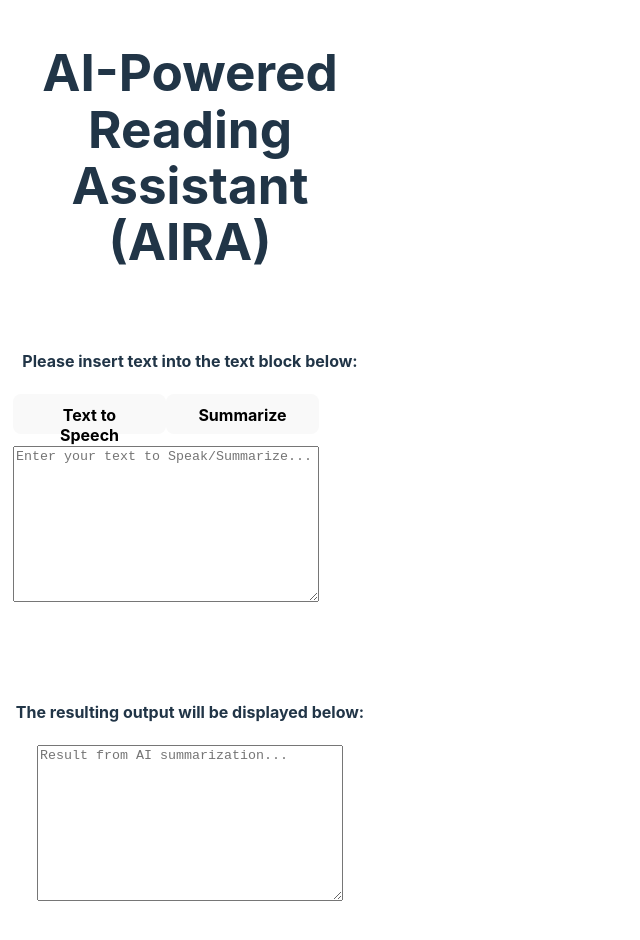
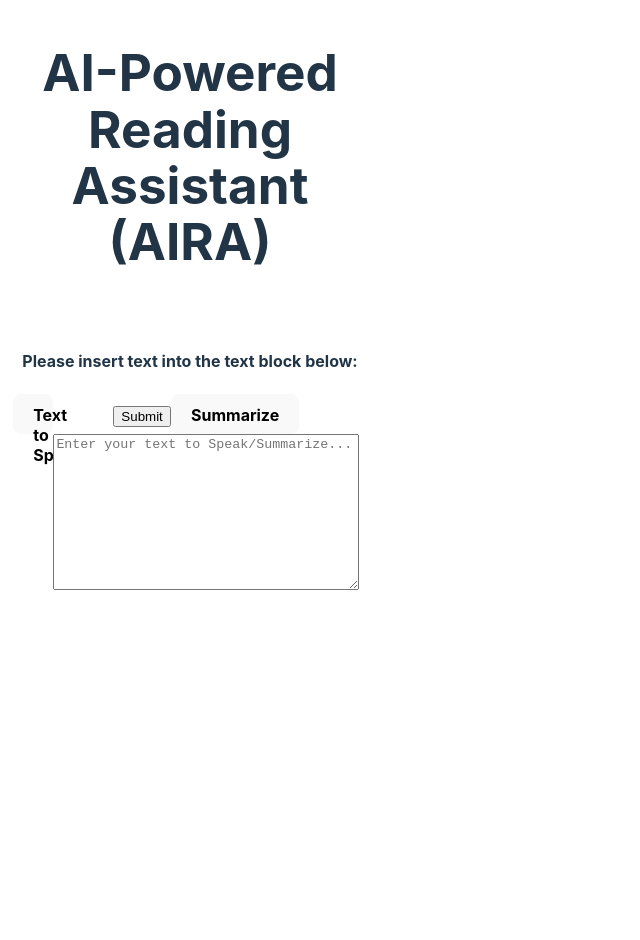
Before and after one commit to dasanchez981/fall23eecs495-ai-reading-assistant, a React (Vite) app in the folder ai-reading-assistant/: page / in a window 1280 px wide. Shown: the top 940 px of the page, without its empty margins (0-640 px from the left). Built offline with nearby package versions, Linux system fonts and the light colour scheme; no server answers.

Commit message:
On click textbox variable set

```diff
--- a/ai-reading-assistant/src/App.tsx
+++ b/ai-reading-assistant/src/App.tsx
@@ -1,11 +1,20 @@
-// import { useState } from 'react'
+import { useState } from 'react'
 // import reactLogo from './assets/react.svg'
 // import viteLogo from '/vite.svg'
 import './App.css'
 import { summaryCall } from './components/SummaryCall'
 
+
 function App() {
-  // const [count, setCount] = useState(0)
+  const [text, setText] = useState("")
+
+  console.log("This is the text in the box")
+  console.log(text)
+
+  const handleSubmit = (event: any) => {
+    event.preventDefault();
+    alert(`The name you entered was: ${text}`)
+  }
 
   return (
     <>
@@ -19,10 +28,29 @@ function App() {
                 <div id="input_with_buttons">
                     {/* <!-- On button click, call the API necessary to do the function, pull element value to upload the text through JS--> */}
                     <button type="button" id="textToSpeech" className="inputButtons">Text to Speech</button>
-                    <button onClick={() => summaryCall()} type="button" id="summarization" className="inputButtons">
-                      Summarize
-                    </button>
-                    <textarea id="manual_input" name="manual_input" placeholder="Enter your text to Speak/Summarize..."></textarea>
+
+
+                    <form onSubmit={handleSubmit}>
+                      <input type="submit" />
+
+                      <button onClick={() => summaryCall()} type="button" id="summarization" className="inputButtons">
+                        Summarize
+                      </button>
+
+                      <textarea
+                        id="manual_input"
+                        name="manual_input"
+                        placeholder="Enter your text to Speak/Summarize..."
+                        value={text}
+                        onChange={(e) => setText(e.target.value)}
+                      >
+                      </textarea>
+                    </form>
+
+
+
+
+
                     {/* <button type="button" id="clearTextButton" onClick="document.getElementById('manual_input').value = ''">Clear Text</button> */}
                 </div>
 
--- a/ai-reading-assistant/src/components/SummaryCall.tsx
+++ b/ai-reading-assistant/src/components/SummaryCall.tsx
@@ -14,6 +14,7 @@ export async function summaryCall() {
       model: 'gpt-3.5-turbo',
     });
     console.log(chatCompletion.choices[0].message);
+    return chatCompletion.choices[0].message;
 }
 
 
```
